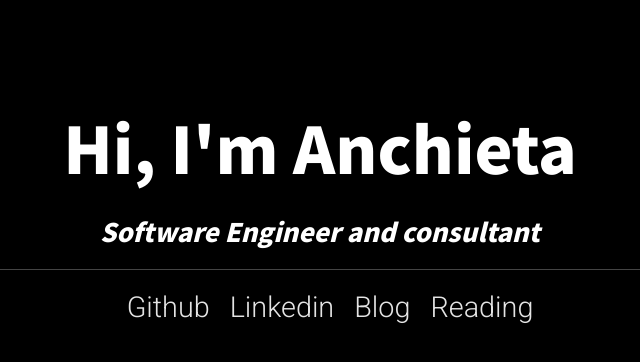
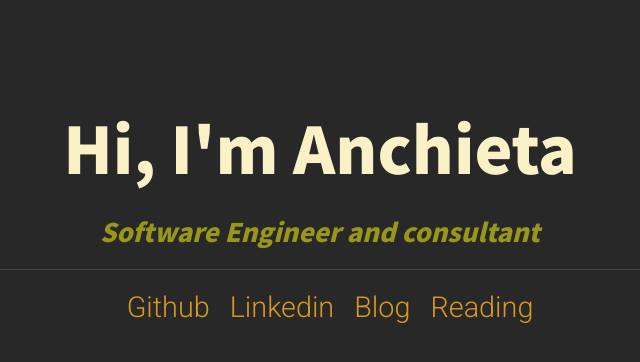
Before and after one commit to anchietajunior/anchietajunior.com, a plain HTML site: page index.html in a window 1280 px wide. Shown: the whole page, without its empty margins (320-960 px from the left). Drawn offline with Linux system fonts and the light colour scheme.

Commit message:
Update theme

```diff
--- a/styles.css
+++ b/styles.css
@@ -4,7 +4,7 @@
 }
 
 body {
-  background-color: black;
+  background-color: #282828;
   color: white;
 }
 
@@ -25,6 +25,7 @@ h1 {
   padding-bottom: 20px;
   font-family: 'Noto Sans JP', sans-serif;
   font-size: 4em;
+  color: #fbf1c7;
 }
 
 h3 {
@@ -32,6 +33,7 @@ h3 {
   font-family: 'Noto Sans JP', sans-serif;
   font-size: 1.6em;
   font-style: italic;
+  color: #98971a;
 }
 
 ul {
@@ -49,7 +51,7 @@ ul li a {
   font-family: 'Roboto', sans-serif;
   font-size: 1.8em;
   text-decoration: none;
-  color: #e4e4e4;
+  color: #d79921;
 }
 
 ul li a:hover {
```
